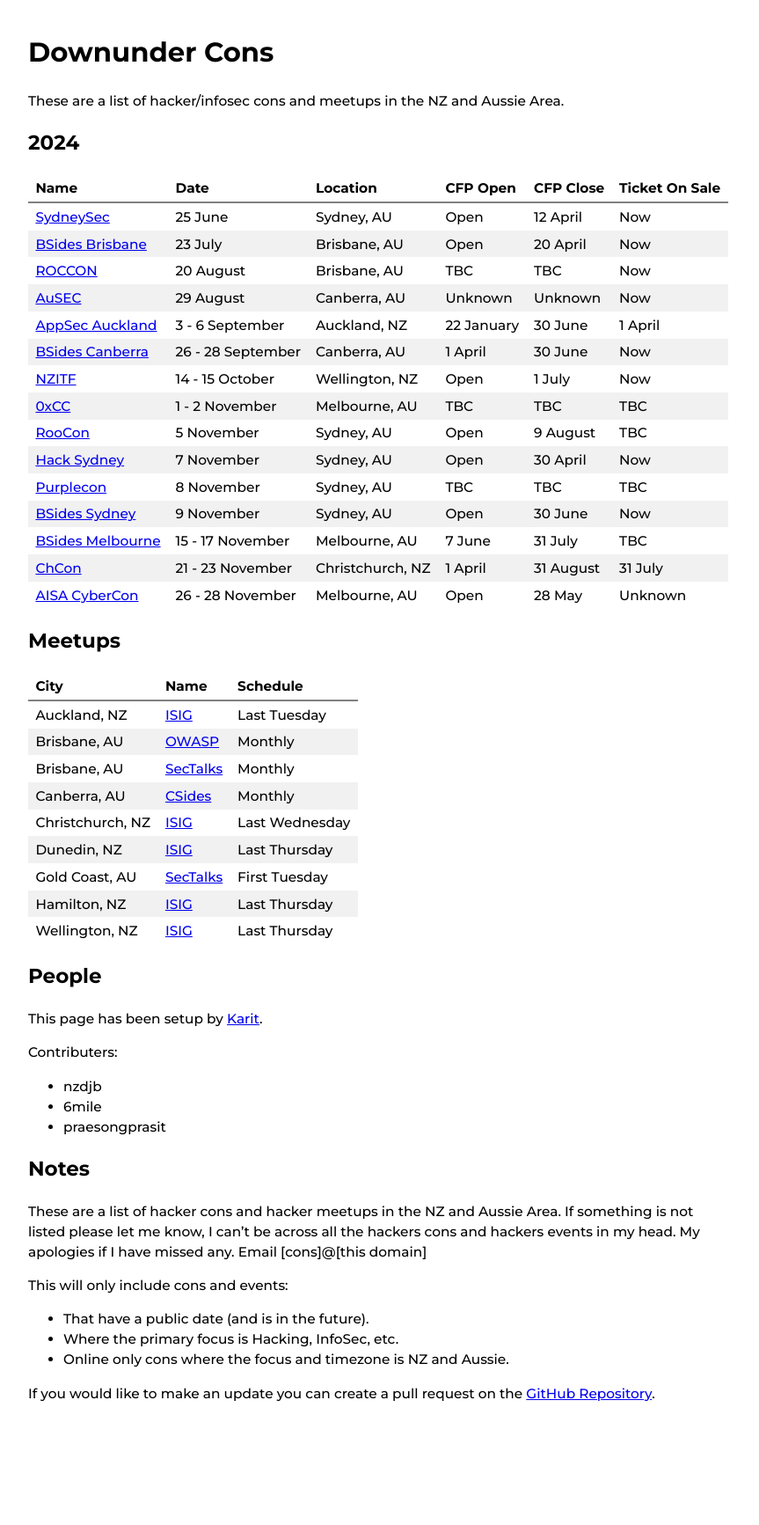
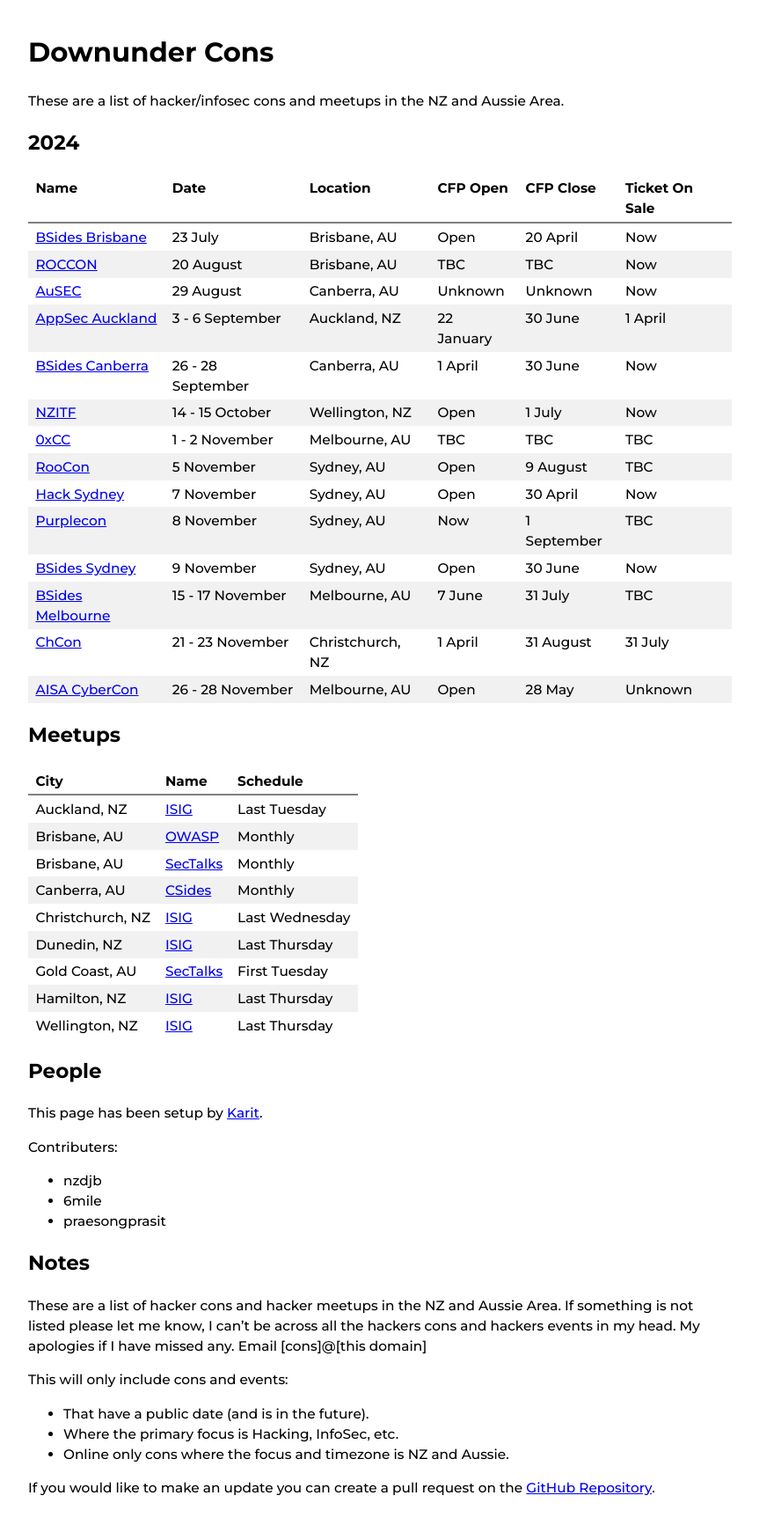
Before and after one commit to nzkarit/downundercons, a Jekyll site: the page built from index.markdown, in a window 1280 px wide. Shown: the whole page at 88% size, without its empty margins (208-1071 px from the left). Built offline with Jekyll 4.4.1, drawn with Linux system fonts in a browser that asks for light colours; before the commit the page ends 1626 px from its top, so only the background shows below that.

Commit message:
Purplecon CFP

```diff
--- a/index.markdown
+++ b/index.markdown
@@ -9,7 +9,6 @@ These are a list of hacker/infosec cons and meetups in the NZ and Aussie Area.
 
 | Name | Date | Location | CFP Open | CFP Close | Ticket On Sale |
 | ---- | ---- | -------- | -------- | --------- | -------------- |
-| [SydneySec](https://aisasecuritydays.com.au/sydneysec) | 25 June | Sydney, AU | Open | 12 April | Now |
 | [BSides Brisbane](https://bsidesbrisbane.com/) | 23 July | Brisbane, AU | Open | 20 April | Now |
 | [ROCCON](https://www.realmsofcyber.com/) | 20 August | Brisbane, AU | TBC | TBC | Now |
 | [AuSEC](https://publicsectornetwork.com/event/australian-security-summit-ausec/) | 29 August | Canberra, AU | Unknown | Unknown | Now |
@@ -19,7 +18,7 @@ These are a list of hacker/infosec cons and meetups in the NZ and Aussie Area.
 | [0xCC](https://0xcc.sh/) | 1 - 2 November | Melbourne, AU | TBC | TBC | TBC |
 | [RooCon](https://x.com/RooCon_AU) | 5 November | Sydney, AU | Open | 9 August | TBC |
 | [Hack Sydney](https://www.hack.sydney/) | 7 November | Sydney, AU | Open | 30 April | Now |
-| [Purplecon](https://purplecon.org/) | 8 November | Sydney, AU | TBC | TBC | TBC |
+| [Purplecon](https://purplecon.org/) | 8 November | Sydney, AU | Now | 1 September | TBC |
 | [BSides Sydney](https://bsides.sydney) | 9 November | Sydney, AU | Open | 30 June | Now |
 | [BSides Melbourne](https://www.bsidesmelbourne.com/) | 15 - 17 November | Melbourne, AU | 7 June | 31 July | TBC |
 | [ChCon](https://2024.chcon.nz/) | 21 - 23 November | Christchurch, NZ | 1 April | 31 August | 31 July |
```
